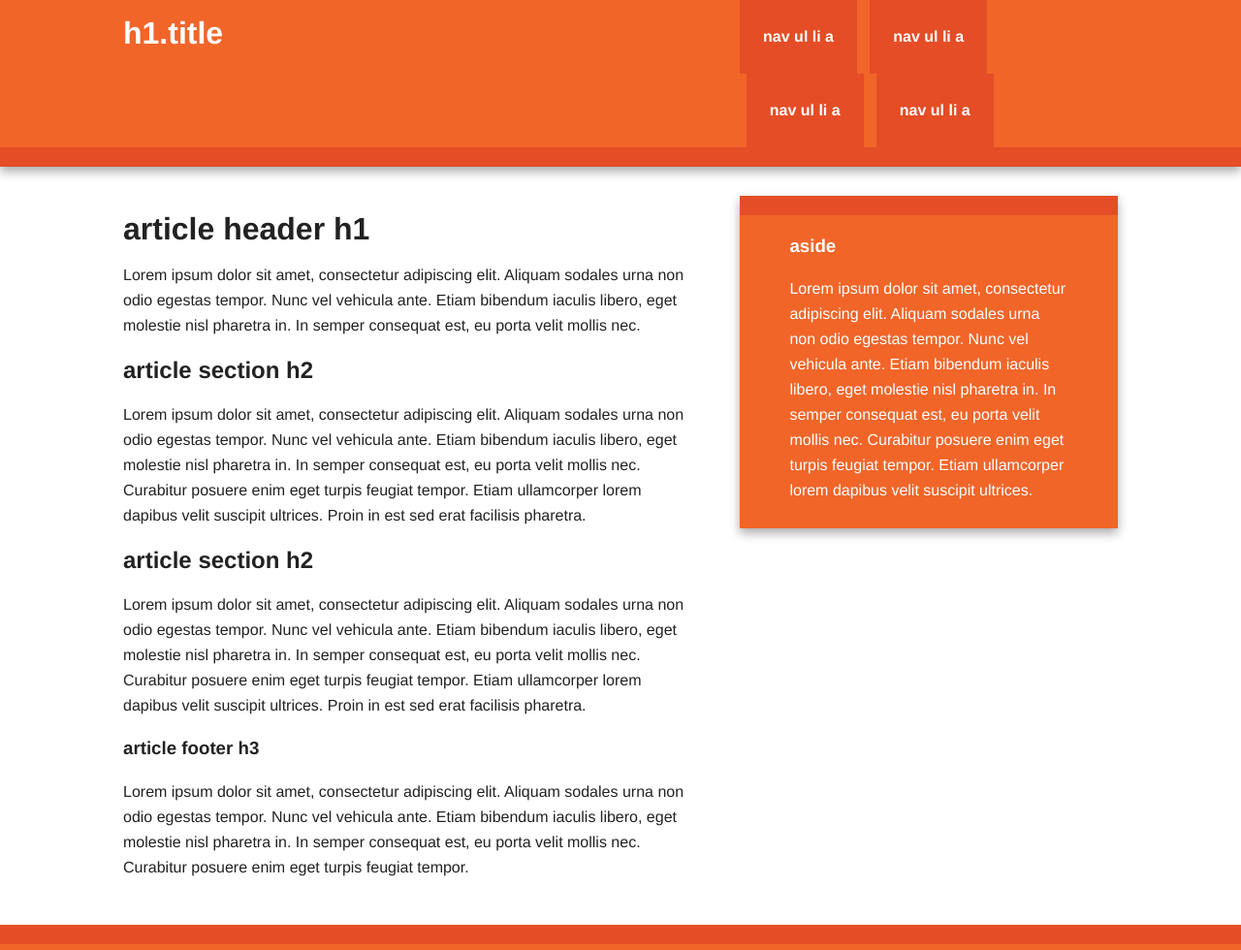
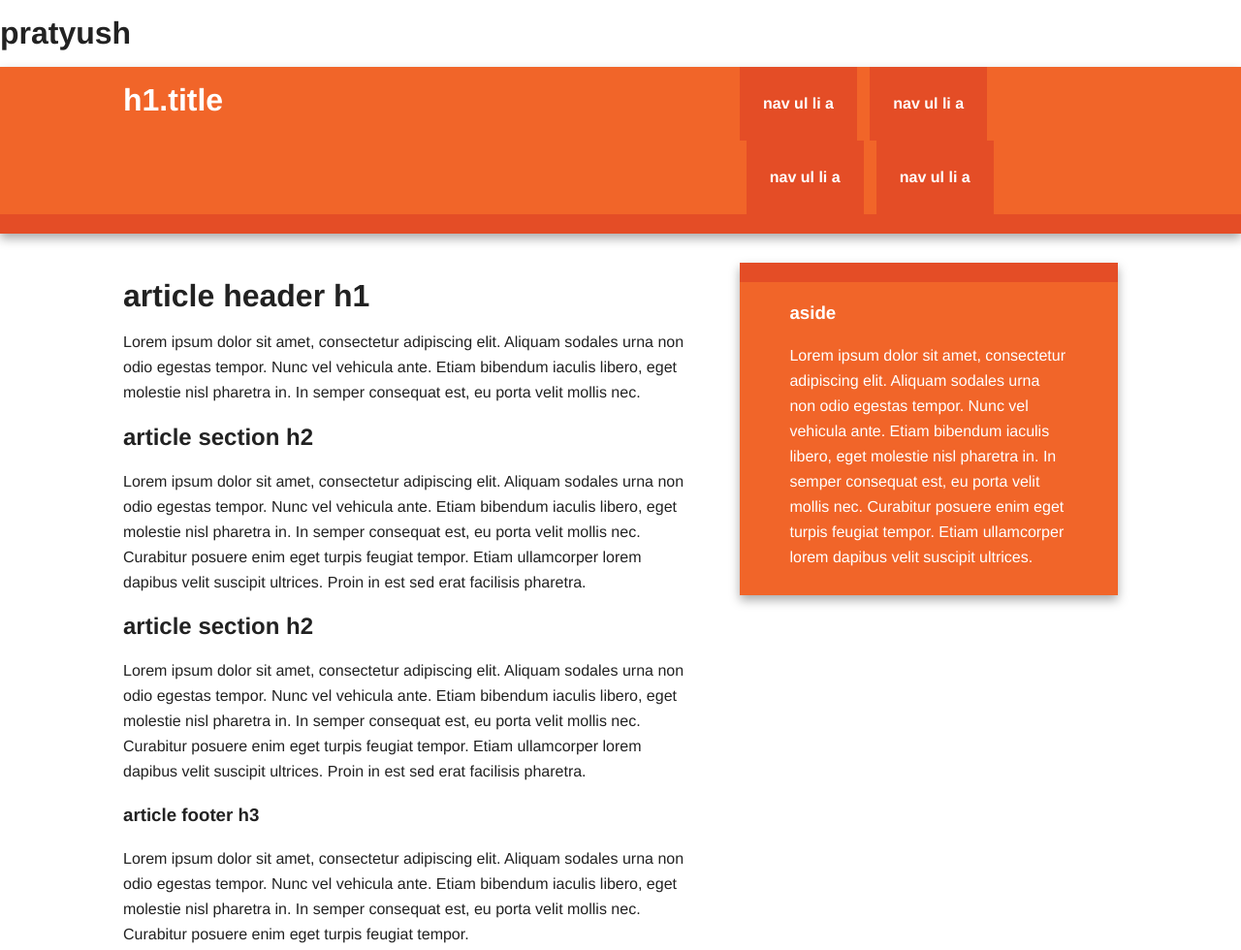
Before and after one commit to pratyushpp/projectfirst, a plain HTML site: page index.html in a window 1280 px wide. Shown: the top 980 px of the page at 97% size. Drawn offline with nearby package versions, Linux system fonts and the light colour scheme.

Commit message:
name added

```diff
--- a/index.html
+++ b/index.html
@@ -17,6 +17,7 @@
         <script src="js/vendor/modernizr-2.8.3-respond-1.4.2.min.js"></script>
     </head>
     <body>
+        <h1>pratyush</h1>
         <!--[if lt IE 8]>
             <p class="browserupgrade">You are using an <strong>outdated</strong> browser. Please <a href="http://browsehappy.com/">upgrade your browser</a> to improve your experience.</p>
         <![endif]-->
```
